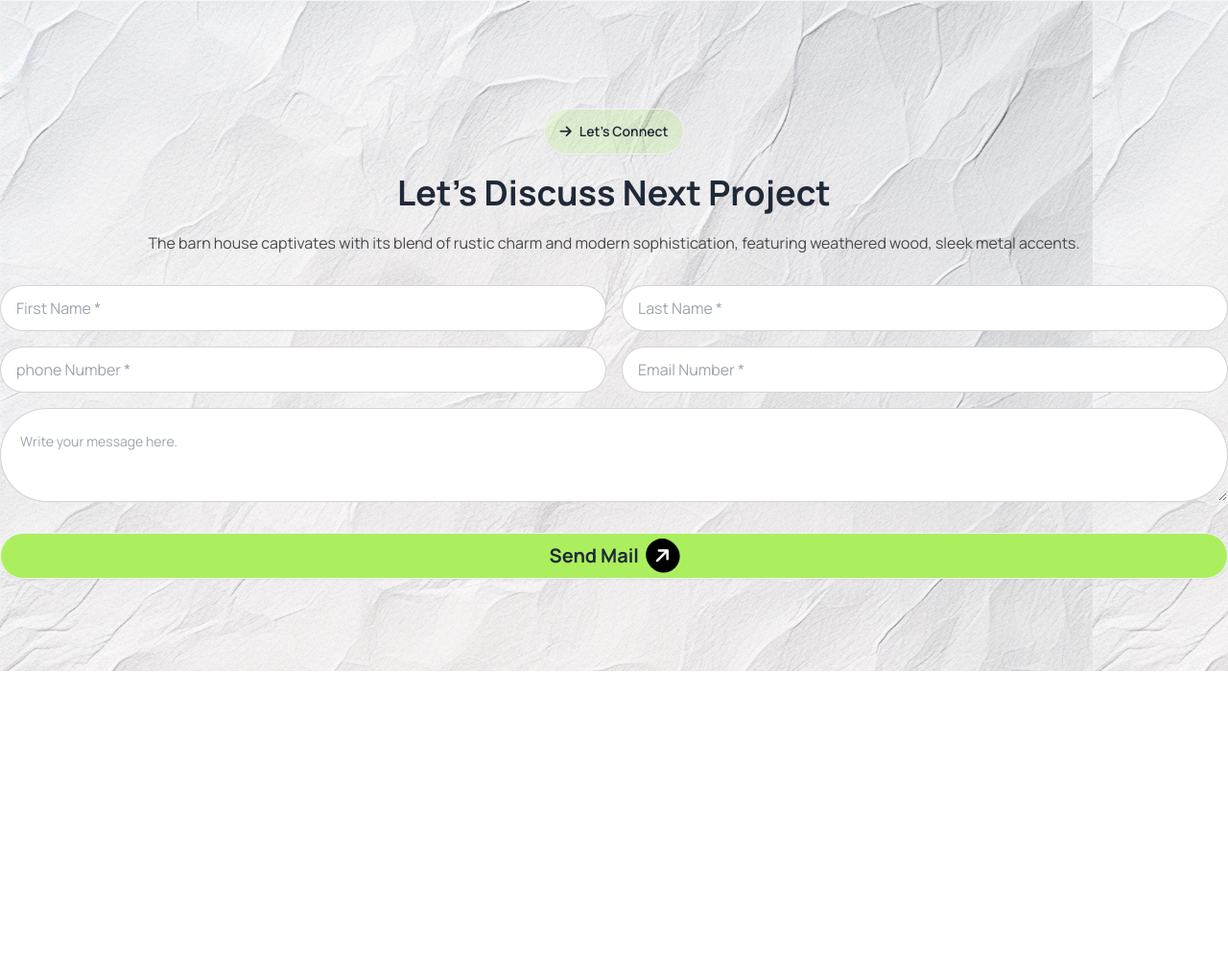
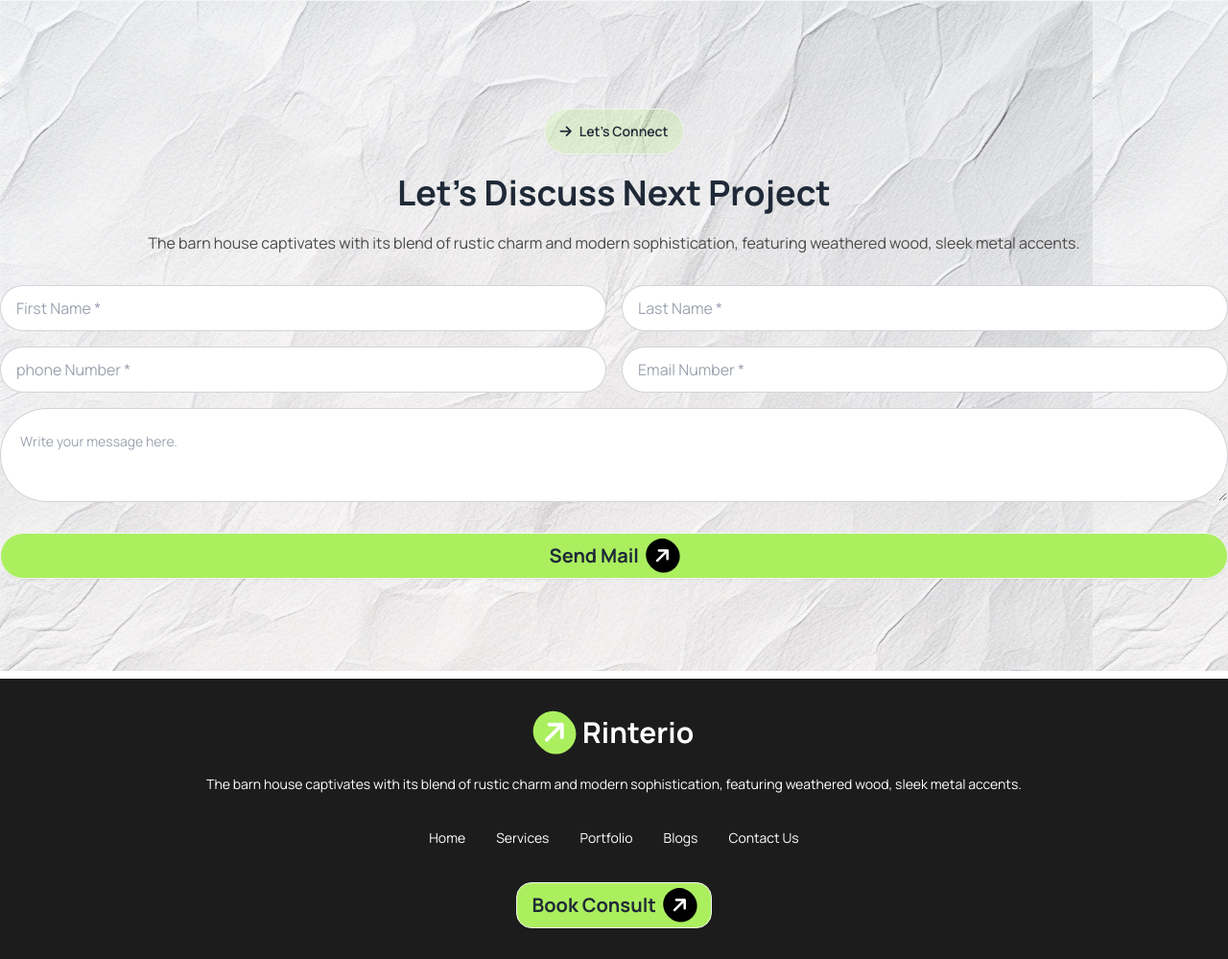
Before and after one commit to saidulislam-official/rinterio-project, a plain HTML site: page index.html in a window 1280 px wide. Shown: the part 4222-5221 px from the top of the page at 96% size. Before the commit the page ends 4921 px from the top, so only its background shows below. Drawn offline with nearby package versions, Linux system fonts and the light colour scheme.

Commit message:
footer section done

```diff
--- a/index.html
+++ b/index.html
@@ -412,9 +412,38 @@
          </main>
         <!-- main section end -->
         <!-- footer section start -->
-         <footer>
-
-         </footer>
+        <footer class="footer footer-center bg-[#1C1C1C]  mt-2 pt-8 pb-8 space-y-12">
+            <nav>
+                <div class=" text-white flex flex-col   items-center space-y-5 ">
+                    <div class="">
+                      <div class="space-y-5">
+                        <a class="btn btn-ghost text-3xl font-bold">
+                            <i class="fa-solid fa-arrow-right -rotate-45 bg-primary-icon-color  p-2  rounded-full"></i>
+                            Rinterio
+                        </a>
+                        <p>The barn house captivates with its blend of rustic charm and modern sophistication, featuring weathered wood, sleek metal accents.</p>
+                      </div>
+                    </div>
+                    <div class="">
+                      <ul class="menu menu-horizontal px-1 flex flex-col lg:flex-row">
+                        <li><a class="text-nav-text-color-2">Home</a></li>
+                          <li><a class="text-nav-text-color-2">Services</a></li>
+                          <li><a class="text-nav-text-color-2">Portfolio</a></li>
+                          <li><a class="text-nav-text-color-2">Blogs</a></li>
+                          <li><a class="text-nav-text-color-2">Contact Us</a></li>
+                      </ul>
+                    </div>
+                    <div class="">
+                        <div class="flex justify-center justify-items-center items-center gap-4">
+                            <a class="btn bg-primary-icon-color font-bold text-xl rounded-2xl ">
+                                Book Consult
+                                <i class="fa-solid fa-arrow-right -rotate-45 bg-black text-white  p-2  rounded-full"></i>
+                            </a>
+                        </div>
+                    </div>
+                </div>
+             </nav>
+          </footer>
         <!-- footer section end -->
     </body>
     </html>
```
